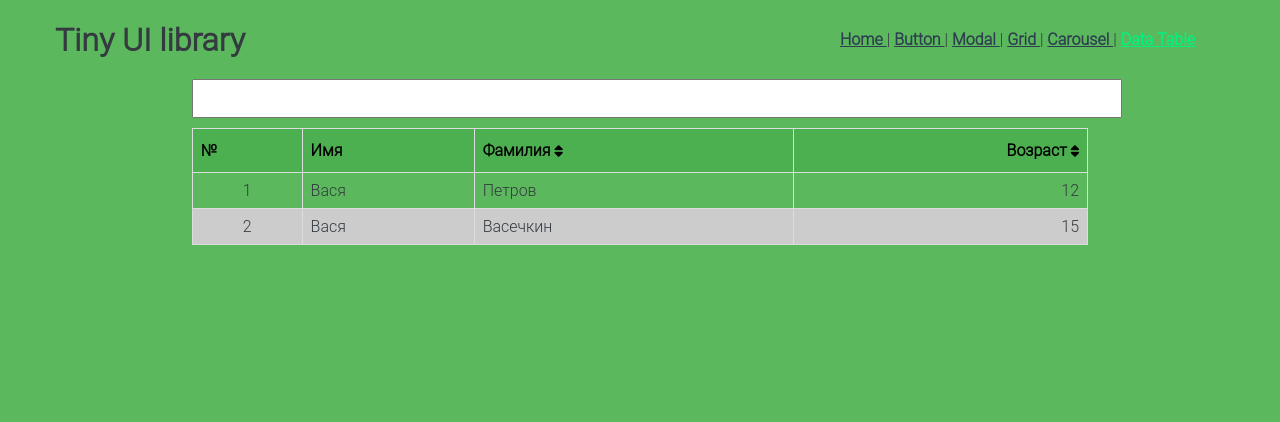
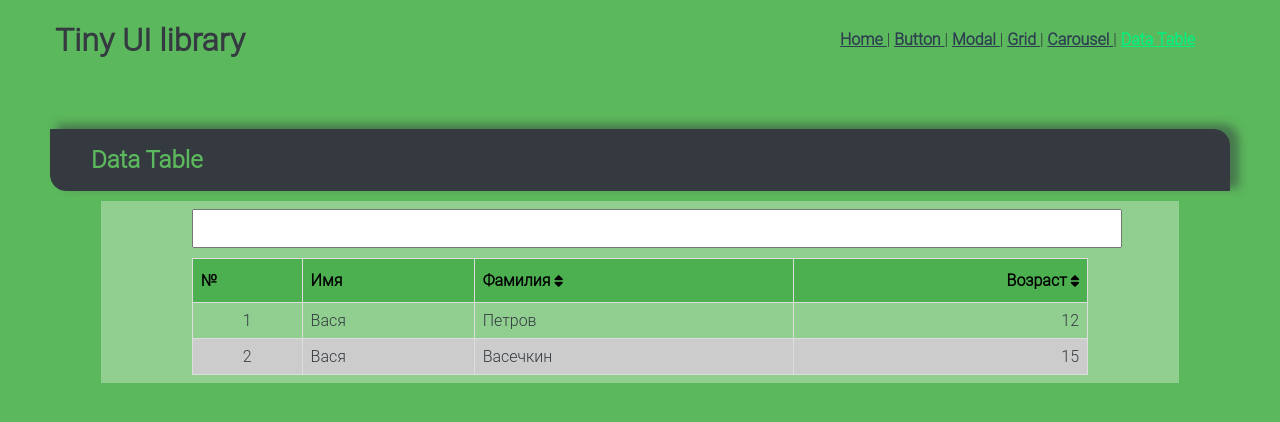
Before and after one commit to darkusss/UI-library, a Vue app in the folder my-ui-library/: page /table in a window 1280 px wide. Shown: the top 422 px of the page. Built offline with nearby package versions, Linux system fonts and the light colour scheme.

Commit message:
change style

```diff
--- a/my-ui-library/src/views/DataTableView.vue
+++ b/my-ui-library/src/views/DataTableView.vue
@@ -1,11 +1,14 @@
 <template>
-  <div class="data-table-view">
+  <div class="section">
+		<h2 class="section-brand">Data Table</h2>
+		<div class="section-inner">
 			<DataTable
 				:columns="columns"
 				:items="items"
 				:sort-button-style="sortButtonStyle"
 				:search="search"
 			/>
+		</div>
   </div>
 </template>
 
```
Lines whose indentation alone changed are shown as unchanged.
